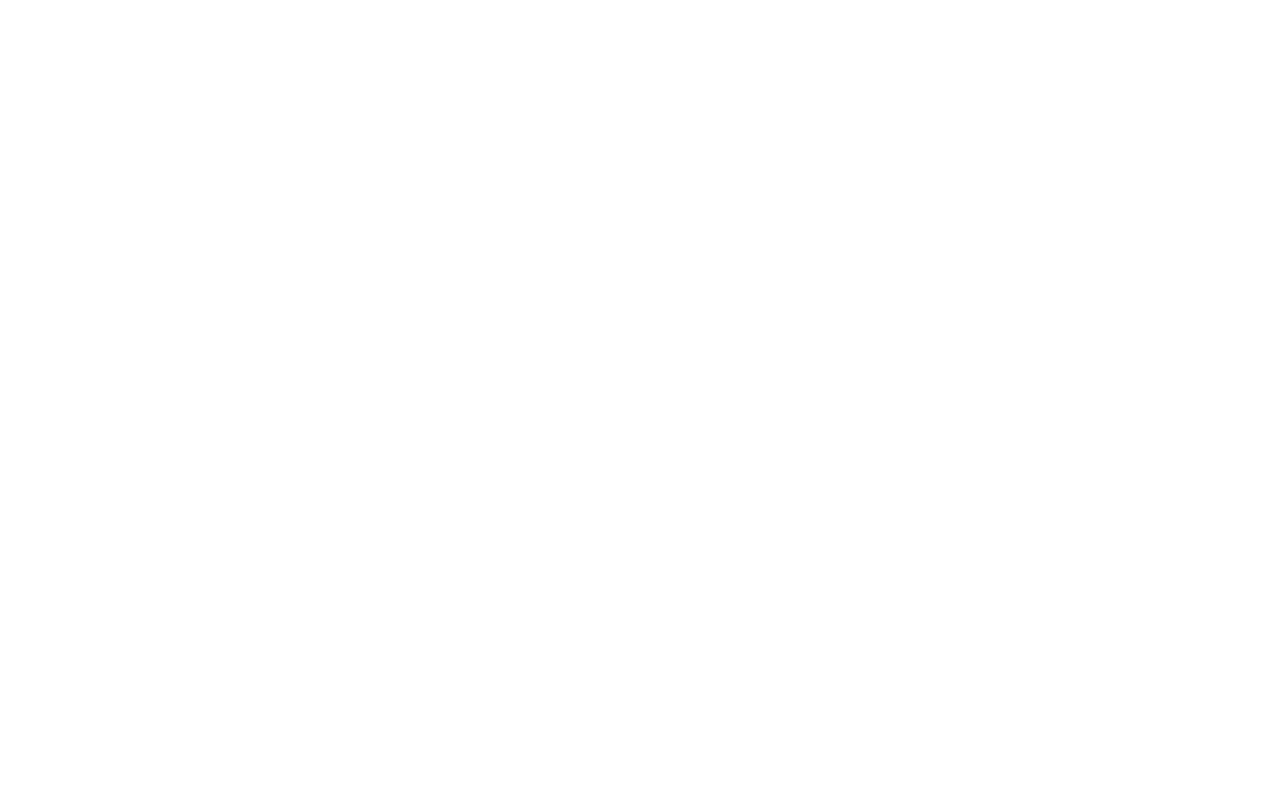
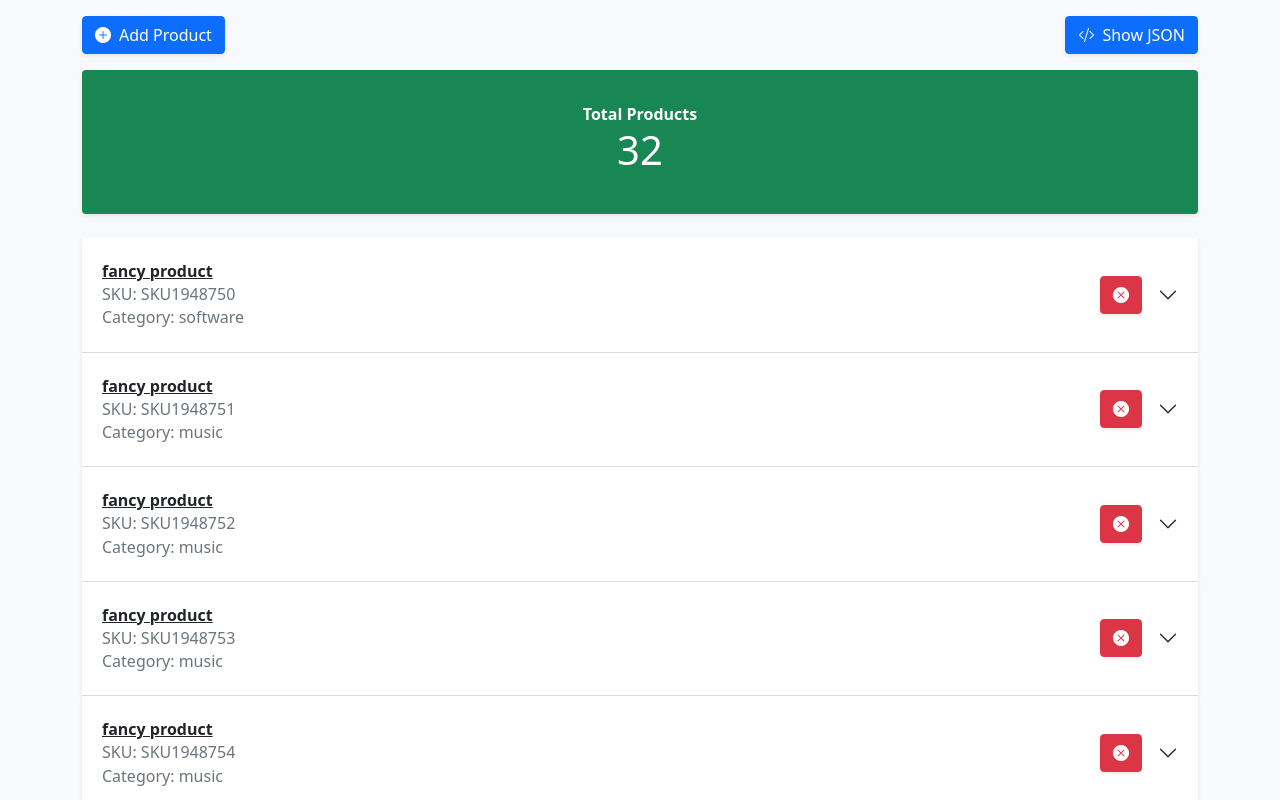
Before and after one commit to likithsai/online-shopping-react, a React (Create React App) app: page /admin in a window 1280 px wide. Before the commit this address had no page. Shown: the top 800 px of the page. Built offline with nearby package versions, Linux system fonts and the light colour scheme.

Commit message:
Added admin page

```diff
--- a/src/App.js
+++ b/src/App.js
@@ -8,6 +8,7 @@
 import CartPage from './pages/CartPage';
 import DownloadPage from './pages/DownloadPage';
 import RegisterPage from './pages/RegisterPage';
+import AdminPage from './pages/AdminPage';
 
 function App() {
   useEffect(() => {
@@ -27,6 +28,7 @@
               <Route path='/products/:productname' element={<ProductPage />} />
               <Route exact path="/cart" element={<CartPage />} />
               <Route path="/download/:fileid" element={<DownloadPage />} />
+              <Route path="/admin" element={<AdminPage />} />
           </Routes>
        </Router>
     </div>
--- /dev/null
+++ b/src/pages/AdminPage.js
@@ -0,0 +1,64 @@
+//  AdminPage.js
+import React, { useState } from 'react';
+import Accordion from 'react-bootstrap/Accordion';
+import Button from 'react-bootstrap/Button';
+import AppData from '../data/appdata.json';
+import Card from 'react-bootstrap/Card';
+
+const AdminPage = (props) => {
+    const [ itemData, setItemData ] = useState(AppData.products);
+
+    return (
+        <div className="bg-light">
+            <div className="container">
+                <div className="d-flex align-items-center justify-content-between">
+                    <Button variant="primary" className="my-3 shadow-sm me-2">
+                        <i class="bi bi-plus-circle-fill me-2"></i>
+                        <span>Add Product</span>
+                    </Button>
+                    <Button variant="primary" className="my-3 shadow-sm">
+                        <i class="bi bi-code-slash me-2"></i>
+                        <span>Show JSON</span>
+                    </Button>
+                </div>
+                <Card className="shadow-sm mb-4 border-0 py-3 text-center bg-success">
+                    <Card.Body>
+                        <p className="text-white m-0 fw-bold">Total Products</p>
+                        <h1 className="text-white">{ itemData.length }</h1>
+                    </Card.Body>
+                </Card>
+                <Accordion defaultActiveKey="0" flush>
+                    {
+                        itemData.map((item, index) => {
+                            return(
+                                <Accordion.Item eventKey={index + 1} key={index + 1} className="shadow-sm">
+                                    <Accordion.Header className="w-100">
+                                        <div className="my-2 w-100">
+                                            <p className="fw-bold m-0 mb-1 text-decoration-underline">{ item.itemname }</p>
+                                            <p className="text-muted m-0 mb-1">SKU: { item.itemid }</p>
+                                            <p className="text-muted m-0">Category: { item.catname }</p>
+                                        </div>
+                                        <Button variant="danger" className="my-3 shadow-sm me-3">
+                                            <i class="bi bi-x-circle-fill"></i>
+                                        </Button>
+                                    </Accordion.Header>
+                                    <Accordion.Body className="py-5">
+                                    Lorem ipsum dolor sit amet, consectetur adipiscing elit, sed do
+                                    eiusmod tempor incididunt ut labore et dolore magna aliqua. Ut enim ad
+                                    minim veniam, quis nostrud exercitation ullamco laboris nisi ut
+                                    aliquip ex ea commodo consequat. Duis aute irure dolor in
+                                    reprehenderit in voluptate velit esse cillum dolore eu fugiat nulla
+                                    pariatur. Excepteur sint occaecat cupidatat non proident, sunt in
+                                    culpa qui officia deserunt mollit anim id est laborum.
+                                    </Accordion.Body>
+                                </Accordion.Item>
+                            )
+                        })
+                    }
+                </Accordion>
+            </div>
+        </div>
+    );
+}
+
+export default AdminPage;
```
